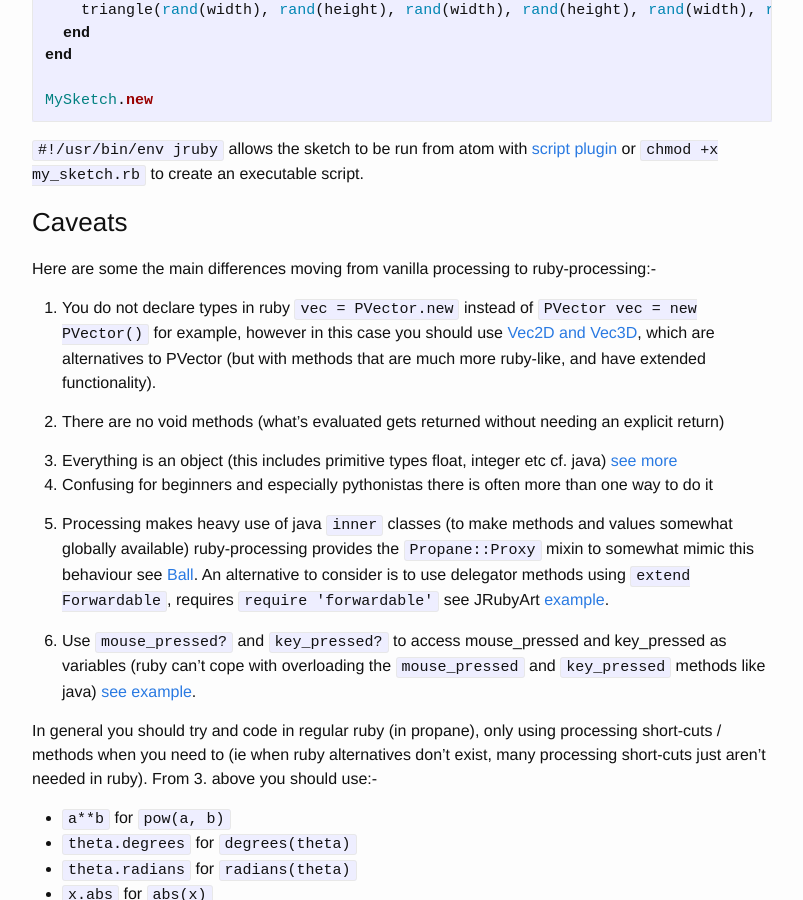
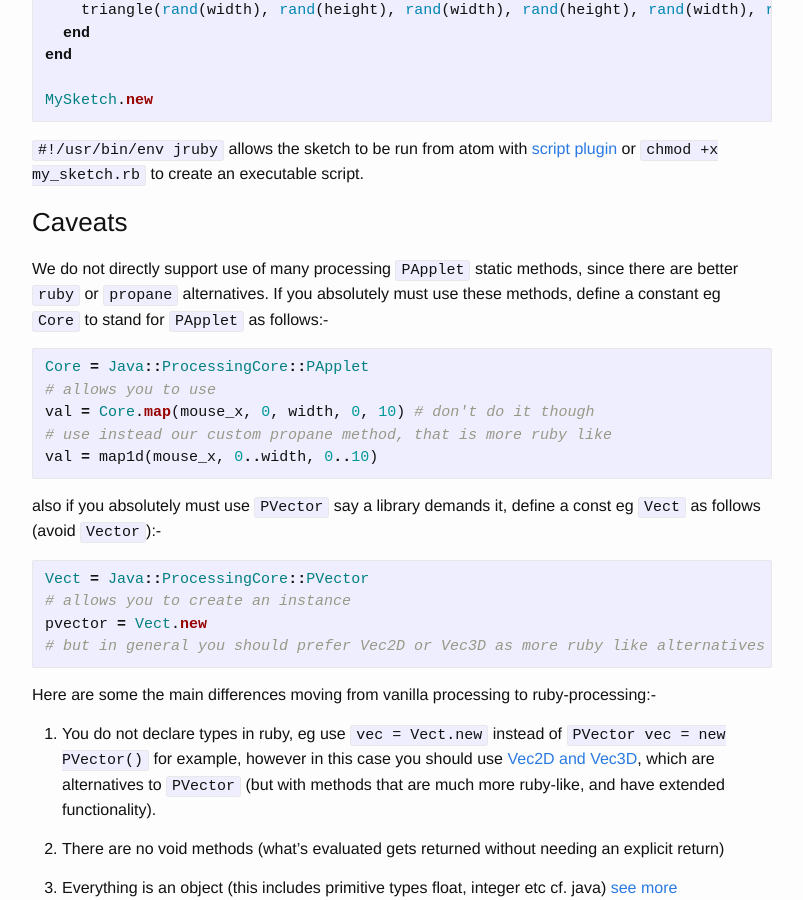
Before and after one commit to ruby-processing/propane, a Jekyll site: the page built from _posts/2017-01-20-processing-api.md, in a window 1280 px wide and 900 px high, scrolled down 1032 px. Shown: the whole window, without its empty margins (238-1041 px from the left). Built offline with Jekyll 4.4.1, drawn with Linux system fonts in a browser that asks for light colours.

Commit message:
Access PApplet static methods and PVector

````diff
--- a/_posts/2017-01-20-processing-api.md
+++ b/_posts/2017-01-20-processing-api.md
@@ -40,9 +40,27 @@ MySketch.new
 
 ### Caveats
 
+We do not directly support use of many processing `PApplet` static methods, since there are better `ruby` or `propane` alternatives. If you absolutely must use these methods, define a constant eg `Core` to stand for `PApplet` as follows:-
+
+```ruby
+Core = Java::ProcessingCore::PApplet
+# allows you to use
+val = Core.map(mouse_x, 0, width, 0, 10) # don't do it though
+# use instead our custom propane method, that is more ruby like
+val = map1d(mouse_x, 0..width, 0..10)
+```
+also if you absolutely must use `PVector` say a library demands it, define a const eg `Vect` as follows (avoid `Vector`):-
+
+```ruby
+Vect = Java::ProcessingCore::PVector
+# allows you to create an instance
+pvector = Vect.new
+# but in general you should prefer Vec2D or Vec3D as more ruby like alternatives to PVector
+```
+
 Here are some the main differences moving from vanilla processing to ruby-processing:-
 
-1. You do not declare types in ruby `vec = PVector.new` instead of `PVector vec = new PVector()` for example, however in this case you should use [Vec2D and Vec3D][vec], which are alternatives to PVector (but with methods that are much more ruby-like, and have extended functionality).
+1. You do not declare types in ruby, eg use `vec = Vect.new` instead of `PVector vec = new PVector()` for example, however in this case you should use [Vec2D and Vec3D][vec], which are alternatives to `PVector` (but with methods that are much more ruby-like, and have extended functionality).
 
 2. There are no void methods (what's evaluated gets returned without needing an explicit return)
 
````
